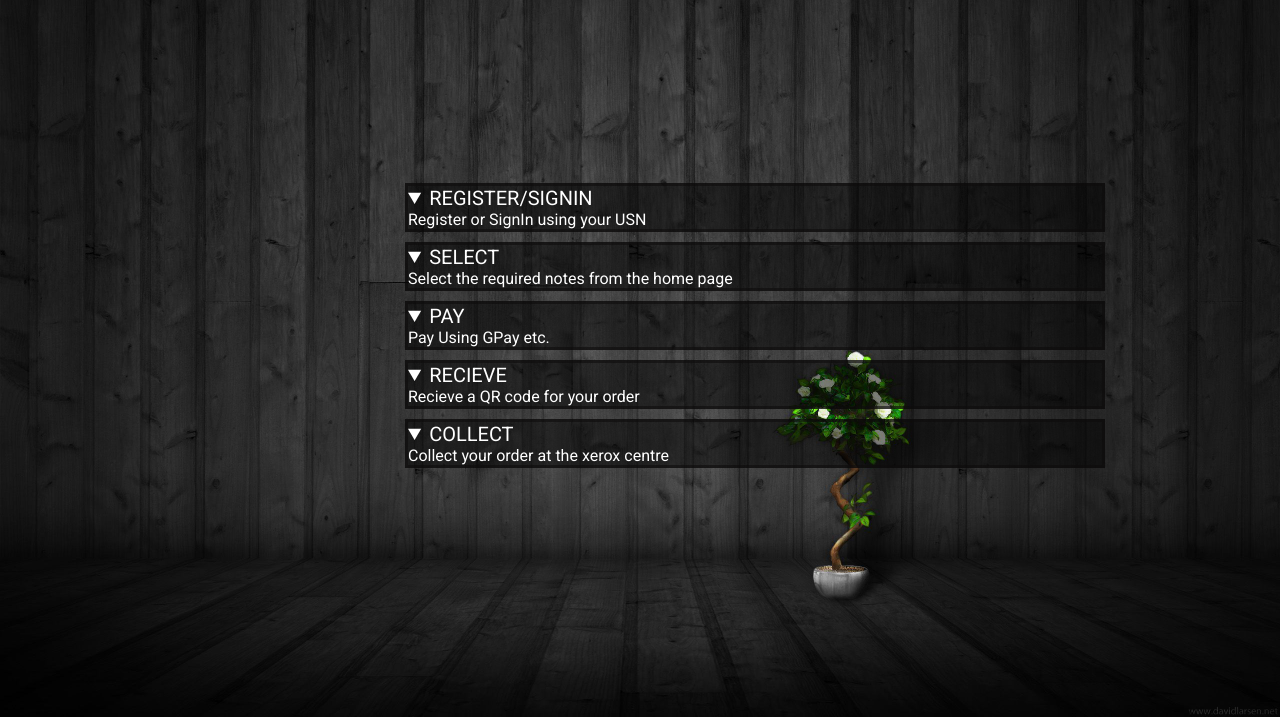
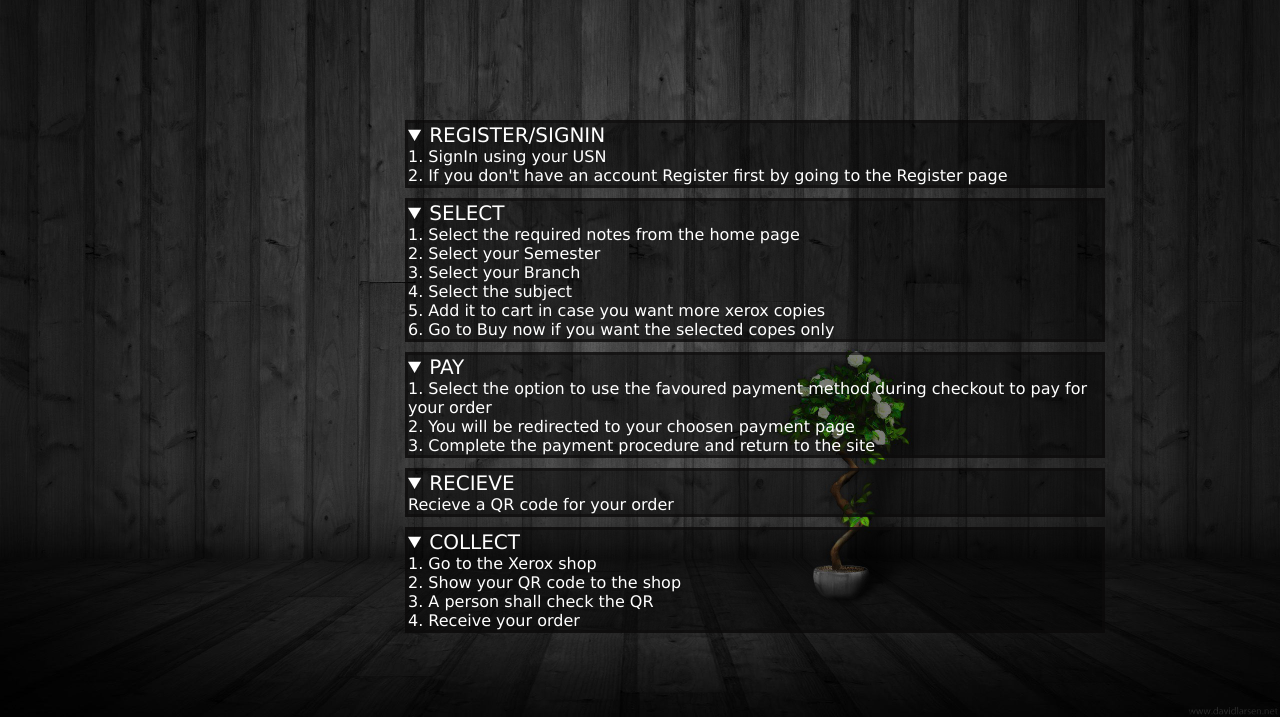
Before and after one commit to ruby4785/Xerography, a plain HTML site: page Working.html in a window 1280 px wide. Shown: the part 83-800 px from the top of the page. Drawn offline with Linux system fonts and the light colour scheme.

Commit message:
summary expansion

```diff
--- a/CSS/revstyle.css
+++ b/CSS/revstyle.css
@@ -33,7 +33,7 @@ header
 
 #login ul
 {
-    float:right;
+    /*float : right;*/
     display:inline-block;
 
 }
--- a/CSS/working-style.css
+++ b/CSS/working-style.css
@@ -4,7 +4,8 @@
 /* General styling */
 * {
 	padding: 0;
-	margin: 0;
+    margin: 0;
+    font-family: Verdana, Geneva, Tahoma, sans-serif;
 }
 header
 {
@@ -116,7 +117,7 @@ body
 }
 .list
 {
-    margin-top:15%;
+    margin-top:10%;
     margin-left:400px;
     display:inline-block;
     width:700px;
--- a/Working.html
+++ b/Working.html
@@ -34,19 +34,27 @@
 				<li aria-describedat="active">
 					<details open>
 						<summary>REGISTER/SIGNIN</summary>
-						<p> Register or SignIn using your USN</p>
+						<p> 1. SignIn using your USN </p>
+						<p> 2. If you don't have an account Register first by going to the Register page </p>
 					</details>
 				</li>
 				<li>
 					<details open>
 						<summary>SELECT</summary>
-						<p> Select the required notes from the home page</p>
+						<p> 1. Select the required notes from the home page</p>
+						<p> 2. Select your Semester </p>
+						<p> 3. Select your Branch </p>
+						<p> 4. Select the subject </p>
+						<p> 5. Add it to cart in case you want more xerox copies  </p>
+						<p> 6. Go to Buy now if you want the selected copes only </p>
 					</details>
 				</li>
 				<li>
 					<details open>
 						<summary>PAY</summary>
-						<p> Pay Using GPay etc.</p>
+						<p> 1. Select the option to use the favoured payment method during checkout to pay for your order </p>
+						<p> 2. You will be redirected to your choosen payment page </p>
+						<p> 3. Complete the payment procedure and return to the site </p>
 					</details>
 				</li>
 				<li>
@@ -58,7 +66,10 @@
 				<li>
 					<details open>
 						<summary>COLLECT</summary>
-						<p>Collect your order at the xerox centre</p>
+						<p> 1. Go to the Xerox shop </p>
+						<p> 2. Show your QR code to the shop</p>
+						<p> 3. A person shall check the QR </p>
+						<p> 4. Receive your order </p>
 					</details>
 				</li>
 			</ul>
```
